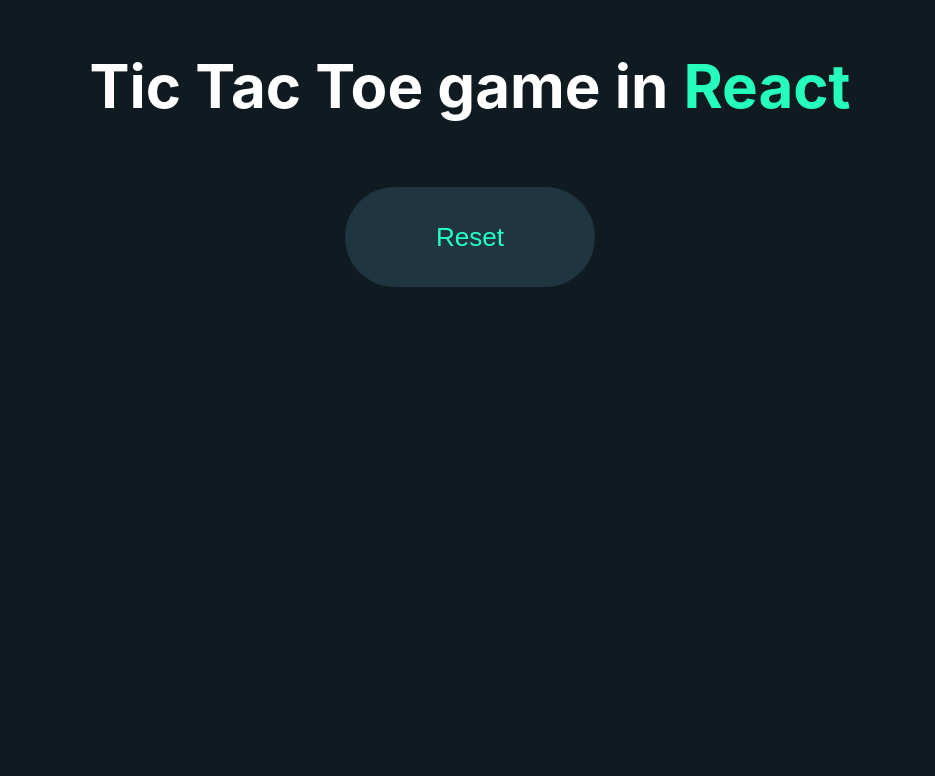
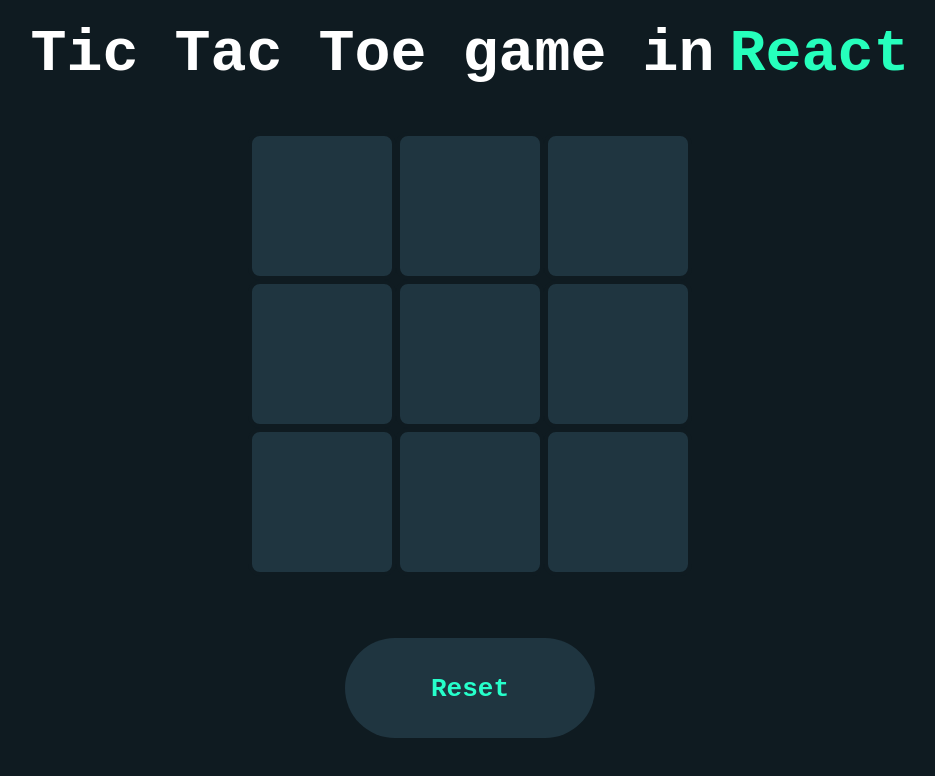
Before and after one commit to Liyo08/React-Tictactoe-Game, a React (Create React App) app: page / in a window 1280 px wide. Shown: the top 776 px of the page, without its empty margins (170-1105 px from the left). Built offline with nearby package versions, Linux system fonts and the light colour scheme.

Commit message:
Grid design completed

```diff
--- a/src/Components/TicTacToe/TicTacToe.css
+++ b/src/Components/TicTacToe/TicTacToe.css
@@ -7,7 +7,9 @@
     justify-content: center;
     font-size: 60px;
     color: white;
-    margin-top: 50px;
+    margin-top: 20px;
+    font-family: 'Courier New', Courier, monospace;
+    font-weight: bold;
 }
 
 .title span {
@@ -24,14 +26,40 @@
     border-radius: 50px;
     background: #1f3540;
     color: #26ffcb;
-    margin-top: 25px;
     font-size: 26px;
-    margin-bottom: 50px;
+    padding-top:2px;
+    font-family: 'Courier New', Courier, monospace;
+    font-weight: bold;
 
 }
+
 .reset:hover {
     transition: 0.3s;
     transform: scale(1.1);
     background: #26ffcb;
     color: #1f3540;
 }
+
+.boxes {
+    align-items: center;
+    display: flex;
+    height: 140px;
+    width: 140px;
+    cursor: pointer;
+    border: 4px solid #0f1b21;
+    border-radius: 12px;
+    background: #1f3540;
+}
+
+.board {
+
+    justify-content: center;
+    display: flex;
+    margin: auto;
+    width: 564px;
+    height: 500px;
+    margin-top: 25px;
+    border: 4px solid #0f1b21;
+    margin-bottom: 2px;
+
+}
--- a/src/Components/TicTacToe/TicTacToe.jsx
+++ b/src/Components/TicTacToe/TicTacToe.jsx
@@ -9,7 +9,23 @@
       <div className="container">
         <h1 className="title">Tic Tac Toe game in <span>React</span></h1>
 
-        <div className="board"></div>
+        <div className="board">
+          <div className="row1">
+            <div className="boxes"></div>
+            <div className="boxes"></div>
+            <div className="boxes"></div>
+          </div>
+          <div className="row2">
+            <div className="boxes"></div>
+            <div className="boxes"></div>
+            <div className="boxes"></div>
+          </div>
+          <div className="row3">
+            <div className="boxes"></div>
+            <div className="boxes"></div>
+            <div className="boxes"></div>
+          </div>
+        </div>
         <button className="reset">Reset</button>
       </div>
 
```
